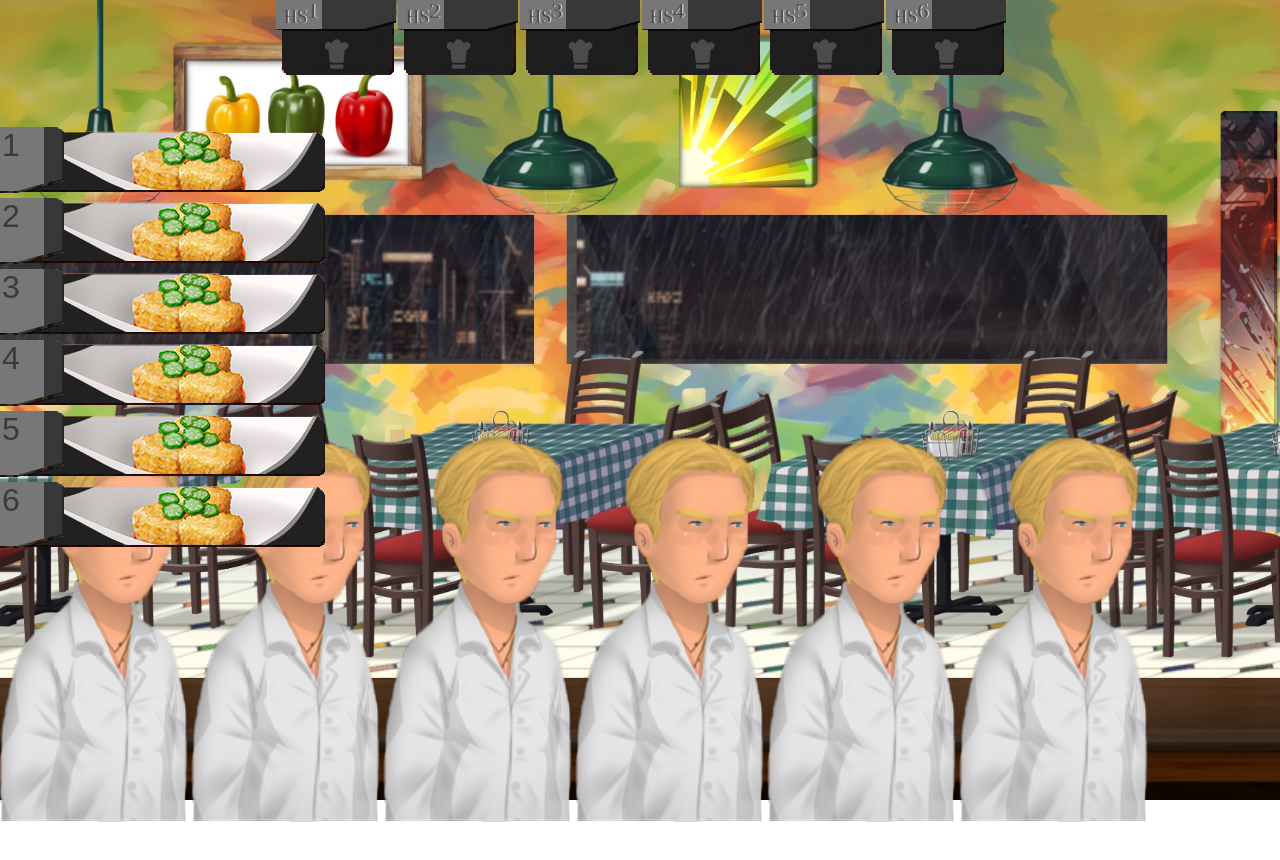
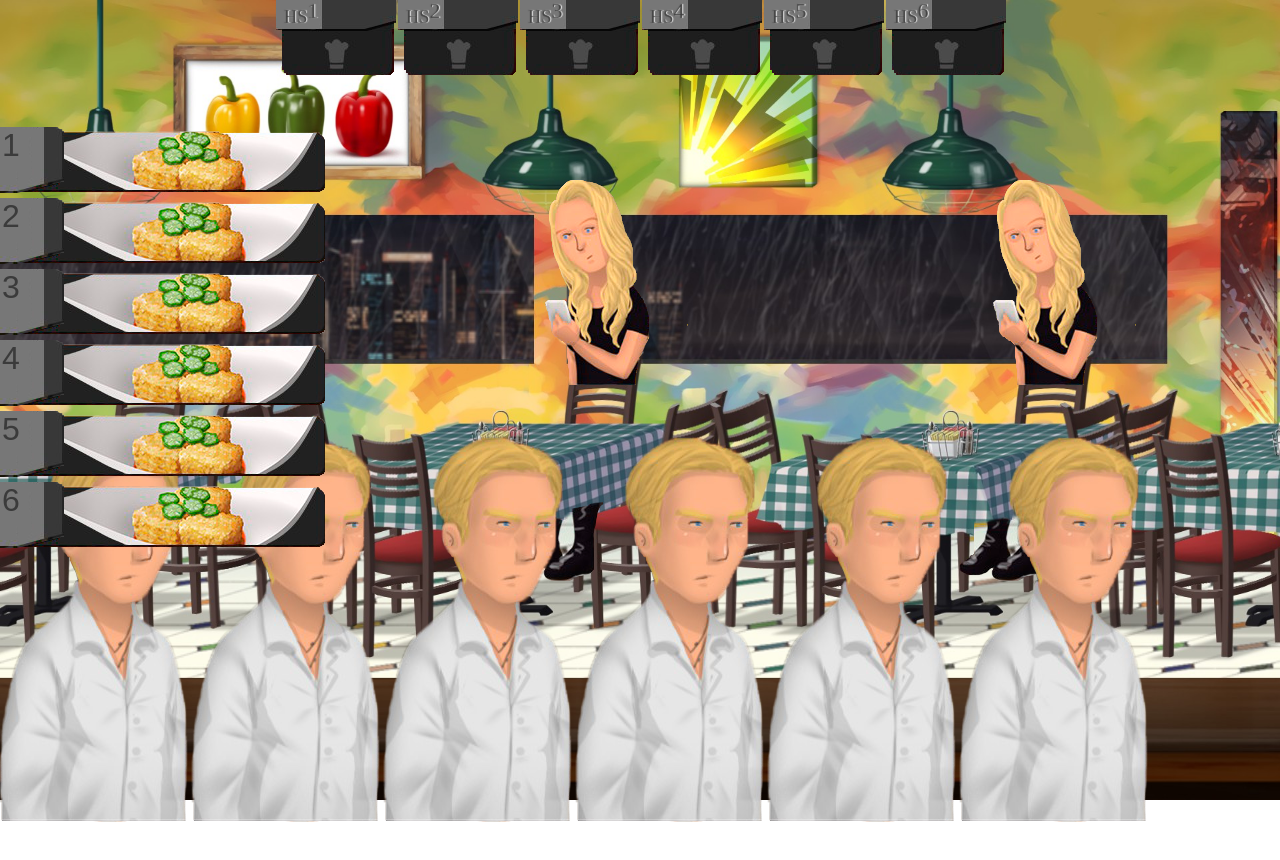
Before and after one commit to whatevernumber/cook_stuff, a website with bundled scripts: page index.html in a window 1280 px wide. Built offline with nearby package versions, Linux system fonts and the light colour scheme.

Commit message:
added a visitor

```diff
--- a/createSideDish.js
+++ b/createSideDish.js
@@ -10,7 +10,7 @@ const sideDishes = [
 ];
 
 const addSideDish = (evt) => {
-    if (evt.target.nodeName == "LI") {
+    if (evt.target.nodeName === "LI") {
         const side = document
             .querySelector("#hs-template")
             .content.cloneNode(true);
--- a/customers.js
+++ b/customers.js
@@ -8,6 +8,10 @@ const CUSTOMERS = [
 ];
 
 const spawnCustomer = () => {
+
+	const customersList = document.querySelectorAll('.customer-spawn');
+
+	if (customersList.length < 6) {
 		const customer = document.createElement('div');
 		customer.classList.add('customer-spawn', 'customer');
 		customer.style.backgroundImage = CUSTOMERS[0].img;
@@ -16,6 +20,7 @@ const spawnCustomer = () => {
 		// if (base.children.length < TRAYS.length) {
 			base.appendChild(customer);
 		// }
+	}
 };
 
 export {spawnCustomer};
--- a/giveOrder.js
+++ b/giveOrder.js
@@ -10,6 +10,7 @@ const completeEvent = new CustomEvent('give', {
 
 const despawnCustomer = (index) => {
     const customers = document.querySelectorAll('.customer');
+    customers[index].classList.remove('customer-spawn');
     customers[index].classList.add('customer-leave');
     setTimeout(() => customers[index].remove(), 1000);
 }
--- a/giveSideDish.js
+++ b/giveSideDish.js
@@ -17,7 +17,7 @@ const giveDish = () => {
       dish.removeChild(dish.querySelector(".hs-dish"));
     }
   } catch {
-    console.log("Нет доступных блюд!");
+    console.log("No side dish available!");
   }
 };
 
--- a/index.html
+++ b/index.html
@@ -36,6 +36,13 @@
     </section>
 </footer>
 
+<div class="gp-visitor_sitting sitting-visitor_1">
+    <img src="resource/humans/gp-visitor-sitting.png" width="189" height="442" alt="GP-visitor with a phone">
+</div>
+<div class="gp-visitor_sitting sitting-visitor_2">
+    <img src="resource/humans/gp-visitor-sitting.png" width="189" height="442" alt="GP-visitor with a phone">
+</div>
+
 <template id="order-template">
     <div class="dish"></div>
 </template>
--- a/style.css
+++ b/style.css
@@ -139,7 +139,7 @@ main section:first-of-type {
     bottom: 116px;
     width: 192px;
     height: 385px;
-    z-index: -3;
+    z-index: -2;
 }
 
 .customer-spawn {
@@ -154,6 +154,23 @@ main section:first-of-type {
 .customer-leave {
     opacity: 0;
     transition: opacity 1s;
+}
+
+    /* Visitors */
+
+.gp-visitor_sitting {
+    position: absolute;
+    z-index: -3;
+}
+
+.sitting-visitor_1 {
+    left: 74%;
+    bottom: 23.5%;
+}
+
+.sitting-visitor_2 {
+    left: 39%;
+    bottom: 23.5%;
 }
 
     /* Hovers */
```
Also changed, not shown: resource/humans/gp-visitor-sitting.png (added). Lines whose indentation alone changed are shown as unchanged.
